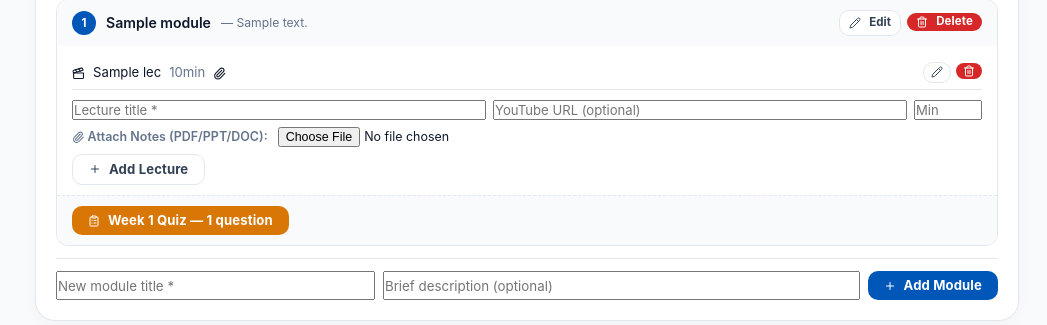
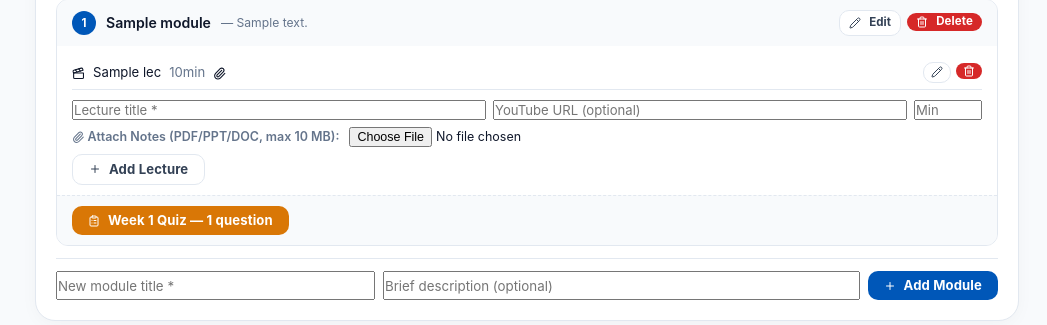
Before and after one commit to cyberking353/apkpolylms, a Django app: template portal/templates/portal/course_form.html in a window 1280 px wide. Shown: the part 1266-1591 px from the top of the page, without its empty margins (233-1280 px from the left). Run offline with Django 5.2, Linux system fonts and the light colour scheme; the template is opened without the code that fills it: most values are stand-ins (such as "Sample title", 1, 10 or a date in 2020); some libraries are stand-ins or nearby versions.

Commit message:
feat: tell lecturers the notes 10 MB limit near the file input
Show 'max 10 MB' in the Attach Notes label on the Add Lecture form and as
an input tooltip on the lecture-edit form, so users know the limit before
they pick a file.

```diff
--- a/templates/courses/_modules_list.html
+++ b/templates/courses/_modules_list.html
@@ -100,7 +100,7 @@
           <input type="text" name="title" value="{{ lecture.title }}" required style="flex:2;min-width:130px;font-size:.8rem">
           <input type="text" name="video_url" value="{{ lecture.video_url }}" placeholder="YouTube URL" style="flex:2;min-width:130px;font-size:.8rem">
           <input type="number" name="duration_minutes" value="{{ lecture.duration_minutes }}" placeholder="Min" style="width:60px;font-size:.8rem">
-          <input type="file" name="notes" accept=".pdf,.doc,.docx,.ppt,.pptx" style="font-size:.74rem">
+          <input type="file" name="notes" accept=".pdf,.doc,.docx,.ppt,.pptx" style="font-size:.74rem" title="PDF/PPT/DOC, max 10 MB">
           <button type="submit" class="btn btn-teal btn-sm" style="padding:3px 10px">Save</button>
           <button type="button" class="btn btn-ghost btn-sm" style="padding:3px 10px"
             onclick="document.getElementById('lecture-edit-{{ lecture.id }}').style.display='none';document.getElementById('lecture-view-{{ lecture.id }}').style.display='flex'">
@@ -127,7 +127,7 @@
           <input type="number" name="duration_minutes" placeholder="Min" style="width:68px;font-size:.82rem">
         </div>
         <div style="display:flex;align-items:center;gap:10px;margin-bottom:7px">
-          <label style="font-size:.78rem;color:var(--muted);font-weight:600"><i data-lucide="paperclip"></i> Attach Notes (PDF/PPT/DOC):</label>
+          <label style="font-size:.78rem;color:var(--muted);font-weight:600"><i data-lucide="paperclip"></i> Attach Notes (PDF/PPT/DOC, max 10 MB):</label>
           <input type="file" name="notes" accept=".pdf,.doc,.docx,.ppt,.pptx" style="font-size:.78rem">
         </div>
         <button type="submit" class="btn btn-ghost btn-sm">
```
